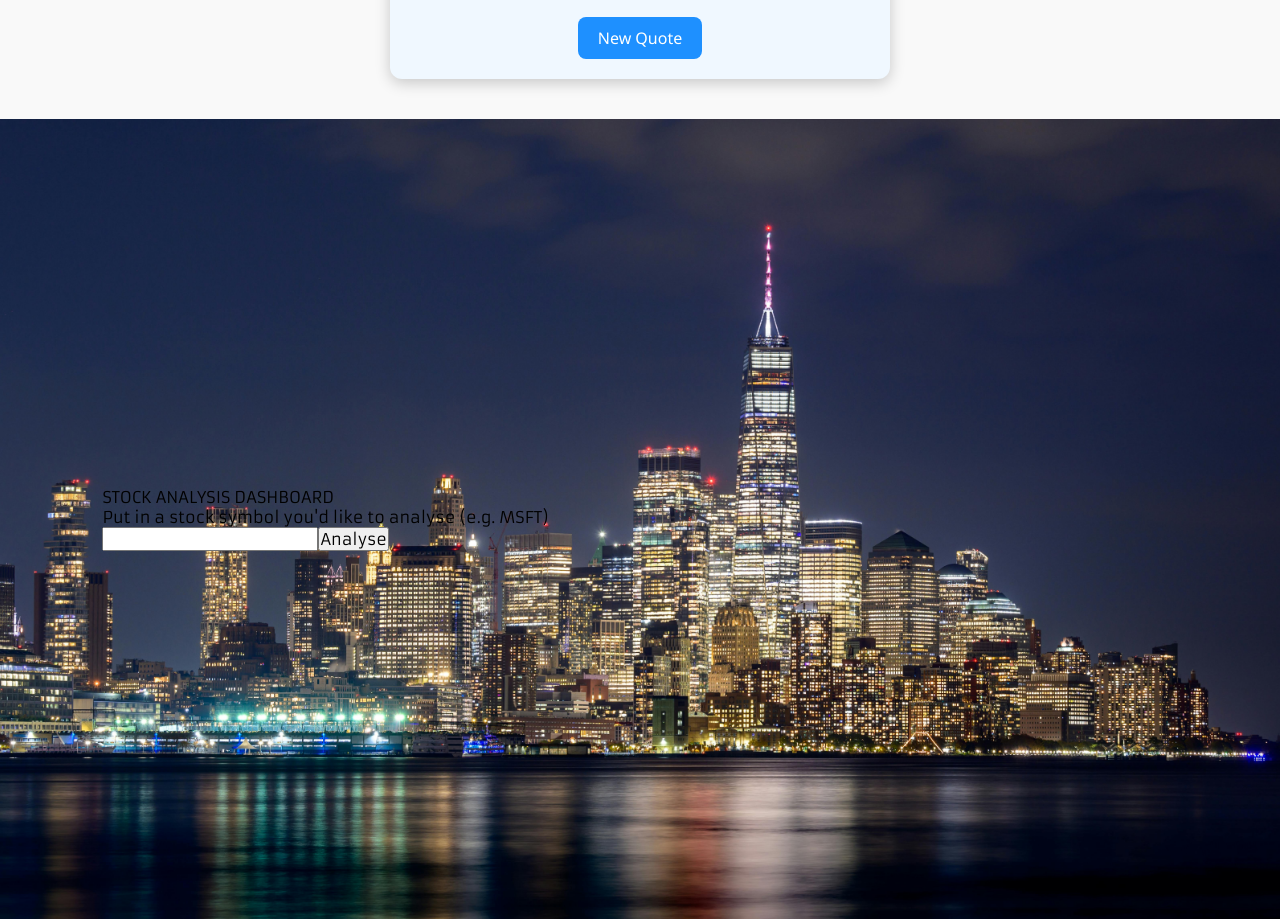
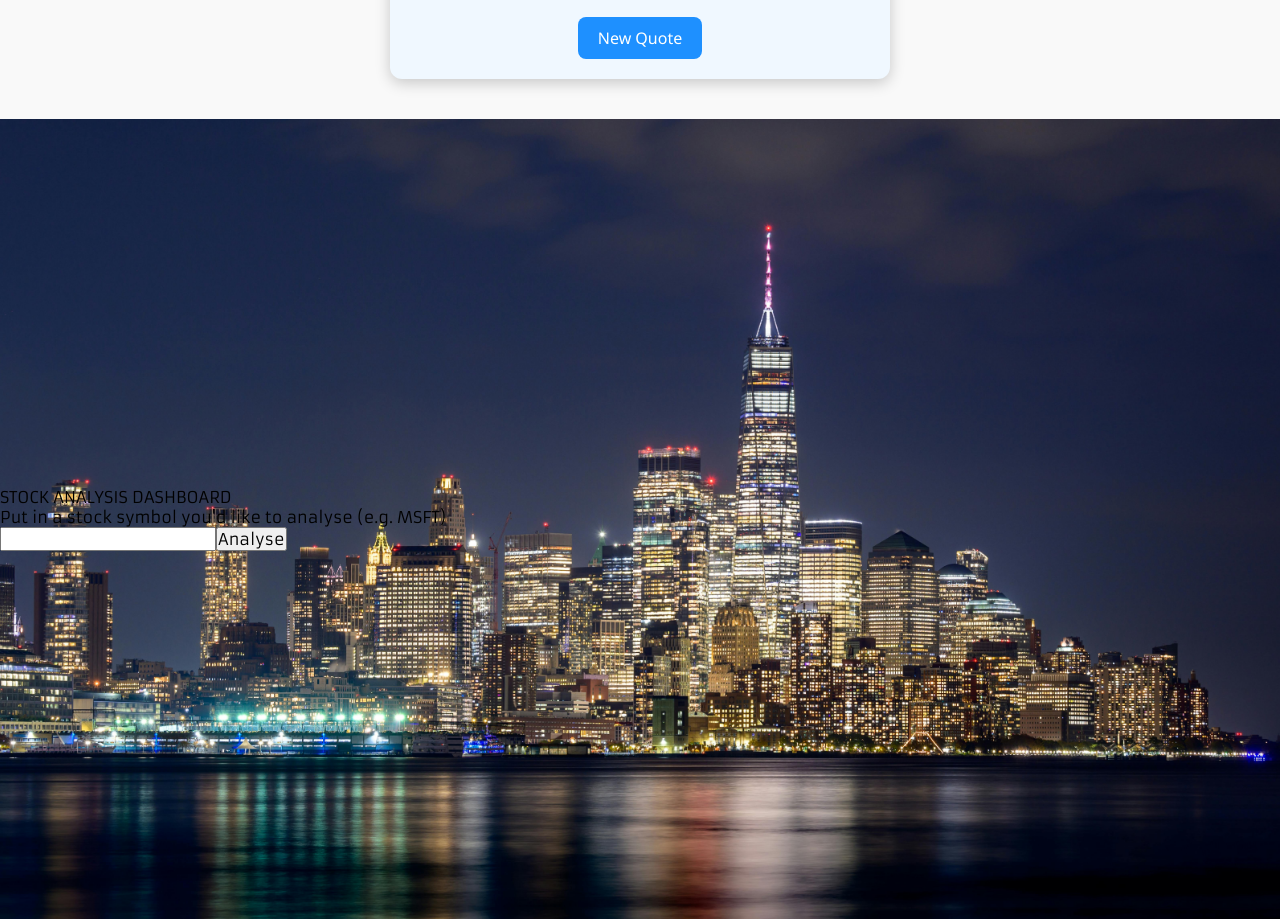
Before and after one commit to uzyatforums/personal-website, a React (Vite) app in the folder personal-website/: page / in a window 1280 px wide. Shown: the part 2242-3161 px from the top of the page. Built offline with nearby package versions, Linux system fonts and the light colour scheme; no server answers.

Commit message:
Passed stockData to dashboardgrid as prop

```diff
--- /dev/null
+++ b/personal-website/src/stockAnalysisDashboard/dashboardGrid.tsx
@@ -0,0 +1,11 @@
+
+function DashboardGrid({stockData}: {stockData: any}) {
+  return (
+    <div>
+      Dashboard GRID Component
+      {JSON.stringify(stockData)}
+    </div>
+  )
+}
+
+export default DashboardGrid;
--- a/personal-website/src/stockAnalysisDashboard/stockAnalysisDashboard.css
+++ b/personal-website/src/stockAnalysisDashboard/stockAnalysisDashboard.css
@@ -1,9 +1,5 @@
 #stock-analysis-dashboard {
-    display: flex;
-    align-items: center;   /* vertical centre */
     min-height: 100vh;
-    padding-left: 8%;
-
     background-image: url('../images/city-sky-2.jpg');
     background-size: cover;
     background-position: center;
@@ -11,6 +7,8 @@
 }
 
 #root {
-    width: 100%;
-    max-width: 600px;
+    min-height: 100vh;
+    display: flex;
+    justify-content: center;
+    align-items: center;
 }
--- a/personal-website/src/stockAnalysisDashboard/stockAnalysisDashboard.tsx
+++ b/personal-website/src/stockAnalysisDashboard/stockAnalysisDashboard.tsx
@@ -3,10 +3,11 @@ import {
     analyzeStock,
     VerticalAlignContainer,
     VerticalAlignContent
-} from './stockAnalysisDashboard.ts'
+} from './stockAnalysisDashboard'
 import { Oval } from 'react-loader-spinner'
+import DashboardGrid from './dashboardGrid'
 
-function stockAnalysisDashboard() {
+function StockAnalysisDashboard() {
 
     const [stockData, setStockData] = useState<any>()
     const [stockSymbol, setStockSymbol] = useState('')
@@ -35,8 +36,10 @@ function stockAnalysisDashboard() {
             <VerticalAlignContainer>
                 <VerticalAlignContent>
                 <div>
-                    <div onClick={() => goBack()}>Back</div>
-                    {JSON.stringify(stockData)}
+                    <DashboardGrid>
+                        stockData={stockData}
+                    </DashboardGrid>
+                    {/* {JSON.stringify(stockData)} */}
                 </div>
             </VerticalAlignContent>
         </VerticalAlignContainer >
@@ -88,4 +91,4 @@ function stockAnalysisDashboard() {
 }
 
 // ✅ NOW we are outside the function
-export default stockAnalysisDashboard
+export default StockAnalysisDashboard
```
